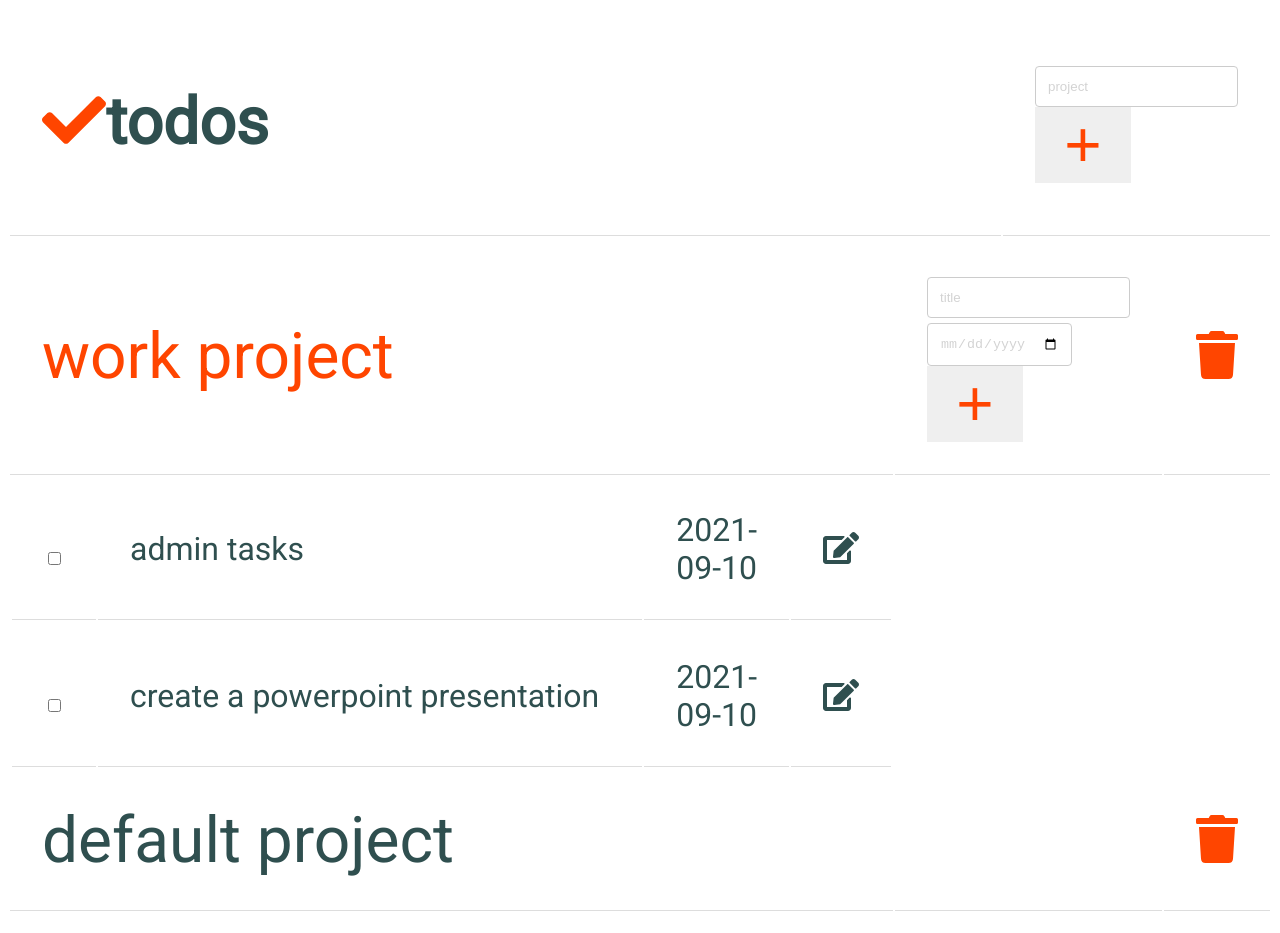
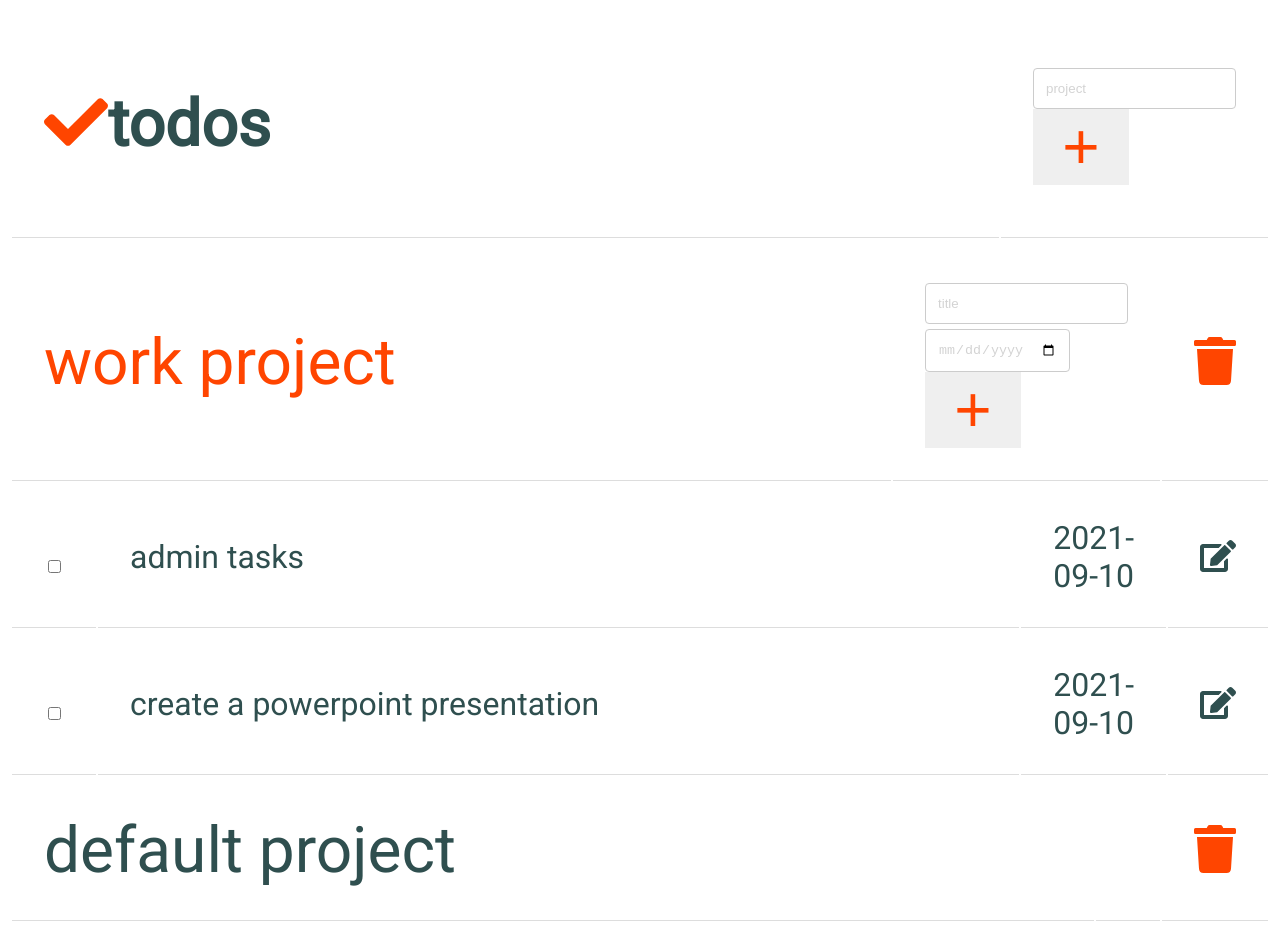
Before and after one commit to puybr/to-do-list, a website built with webpack: page dist/index.html in a window 1280 px wide. Both pictures are taken after a click on the element "work project". Built offline with nearby package versions, Linux system fonts and the light colour scheme.

Commit message:
update layout-css

```diff
--- a/dist/index.html
+++ b/dist/index.html
@@ -12,11 +12,15 @@
 <body>
     <table>
         <tr>
-            <td><h1><i class="fas fa-check" id="icon"></i>todos</h1></td>
-        <td><form>
-                <input type="text" id="project" name="project" placeholder="project">
-                <button id="addproject">+</button>
-            </form></td>
+            <td>
+                <h1 id="logo"><i class="fas fa-check" id="icon"></i>todos</h1>
+            </td>
+            <td>
+                <form>
+                    <input type="text" id="project" name="project" placeholder="project">
+                    <button id="addproject">+</button>
+                </form>
+            </td>
         </tr>
     </table>
 
--- a/dist/style.css
+++ b/dist/style.css
@@ -20,12 +20,20 @@ table {
   font-size: 2rem;
 }
 
+tr {
+  margin: auto;
+  text-align: left;
+  display: block;
+}
+
+
 td {
   width: 100%;
   padding: 1rem;
   margin: auto;
   text-align: left;
   border-bottom: 1px solid #ddd;
+
 }
 
 #delete-me {
@@ -77,11 +85,7 @@ input,
 }
 
 
-.to-do-row {
-  display: none;
-}
-
-#addTodoForm {
+#addTodoForm, .to-do-row {
   display: none;
 }
 
```
